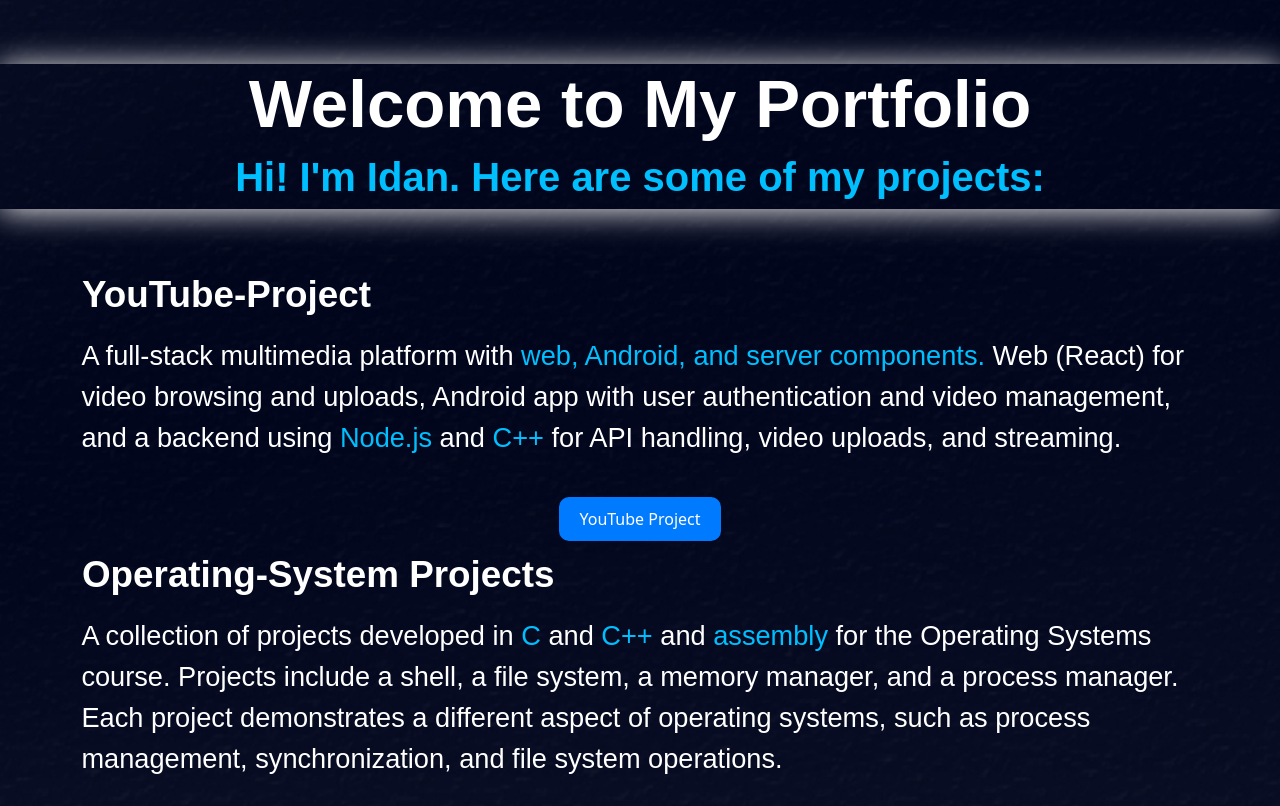
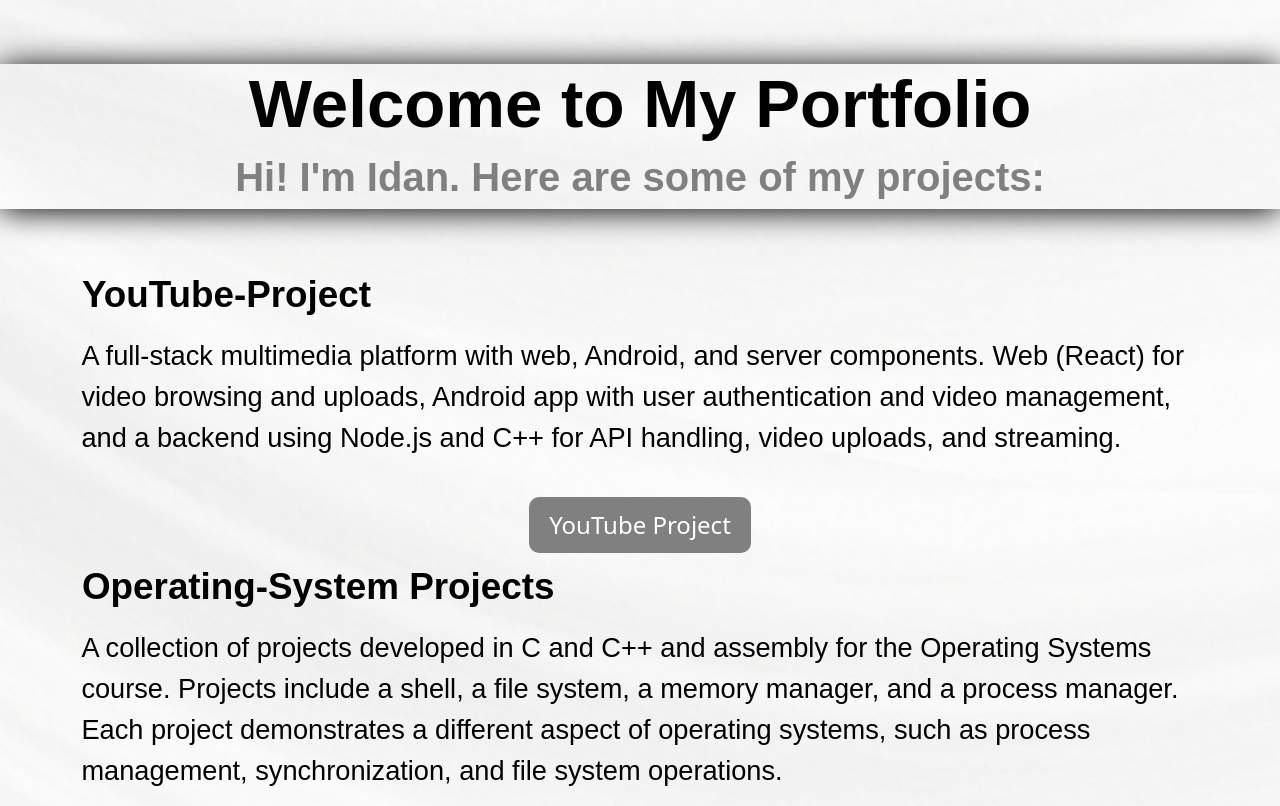
Before and after one commit to IdanPuah/IdanPuah.github.io, a plain HTML site: page index.html in a window 1280 px wide. Shown: the top 806 px of the page. Drawn offline with nearby package versions, Linux system fonts and the light colour scheme; a web font is replaced by a local one.

Commit message:
change color

```diff
--- a/styles.css
+++ b/styles.css
@@ -14,11 +14,11 @@
 }
 .skills{
     font-family: 'MyCustomBold', sans-serif;
-    color: #00BFFF;
+    color: black;
 }
 
 .container-fluid {
-    background-image: url('background.jpg'); /* Path to your image */
+    background-image: url('background2.jpg'); /* Path to your image */
     background-size: cover; /* Ensures the image covers the entire container */
     background-position: center; /* Centers the image */
     background-repeat: no-repeat; /* Prevents the image from repeating */
@@ -27,10 +27,10 @@
 
     margin-top: 5%;
     margin-bottom: 5%; /* Add a bottom margin of 10% */
-    box-shadow: 0 2px 30px rgba(241, 240, 240, 1.2);
+    box-shadow: 0 2px 30px rgba(0, 0, 0, 1.2);
 }
 .head-title{
-    color: white; /* Set the text color to white */
+    color: black; /* Set the text color to white */
     font-family: 'MyCustomBold', sans-serif;
     font-weight: bold;
     font-size: 4.2rem; /* Set the font size to 3rem */
@@ -38,7 +38,7 @@
 }
 
 .second-title{
-    color: #00BFFF; /* Set the text color to white */
+    color: #808080; /* Set the text color to white */
     font-family: 'MyCustomBold', sans-serif;
     font-weight: bold;
     font-size: 2.5rem; /* Set the font size to 2rem */
@@ -46,13 +46,13 @@
 }
 
 .project-title{
-    color: white; /* Set the text color to white */
+    color: black; /* Set the text color to white */
     font-family: 'MyCustomBold', sans-serif;
     font-weight: bold;
     font-size: 2.3rem; /* Set the font size to 2rem */
 }
 .project-description{
-    color: white; /* Set the text color to white */
+    color: black; /* Set the text color to white */
     font-family: 'MyCustomFont', sans-serif;
     font-size: 1.7rem; /* Set the font size to 1.2rem */
     padding: 1%;
@@ -66,9 +66,9 @@
 .button {
     display: inline-block; /* Allows the button to sit inline with other elements */
     padding: 10px 20px; /* Padding around the text */
-    font-size: 16px; /* Font size */
+    font-size: 1.5rem; /* Font size */
     color: white; /* Text color */
-    background-color: #007bff; /* Button background color */
+    background-color: #808080; /* Button background color */
     border: none; /* No border */
     border-radius: 10px; /* Rounded corners */
     width: auto;
@@ -76,13 +76,13 @@
     transition: background-color 0.3s; /* Smooth transition for background color */
 }
 .button:hover {
-    background-color: #0056b3; /* Darker background on hover */
+    background-color: black; /* Darker background on hover */
     transform: scale(1.05); /* Slightly enlarge the button on hover */
 }
 
 .contact-row{
     padding: 0.7%;
-    background-color: #191970;
+    background-color: black;
 }
 
 .contact-info{
```
Also changed, not shown: background2.jpg (added).
